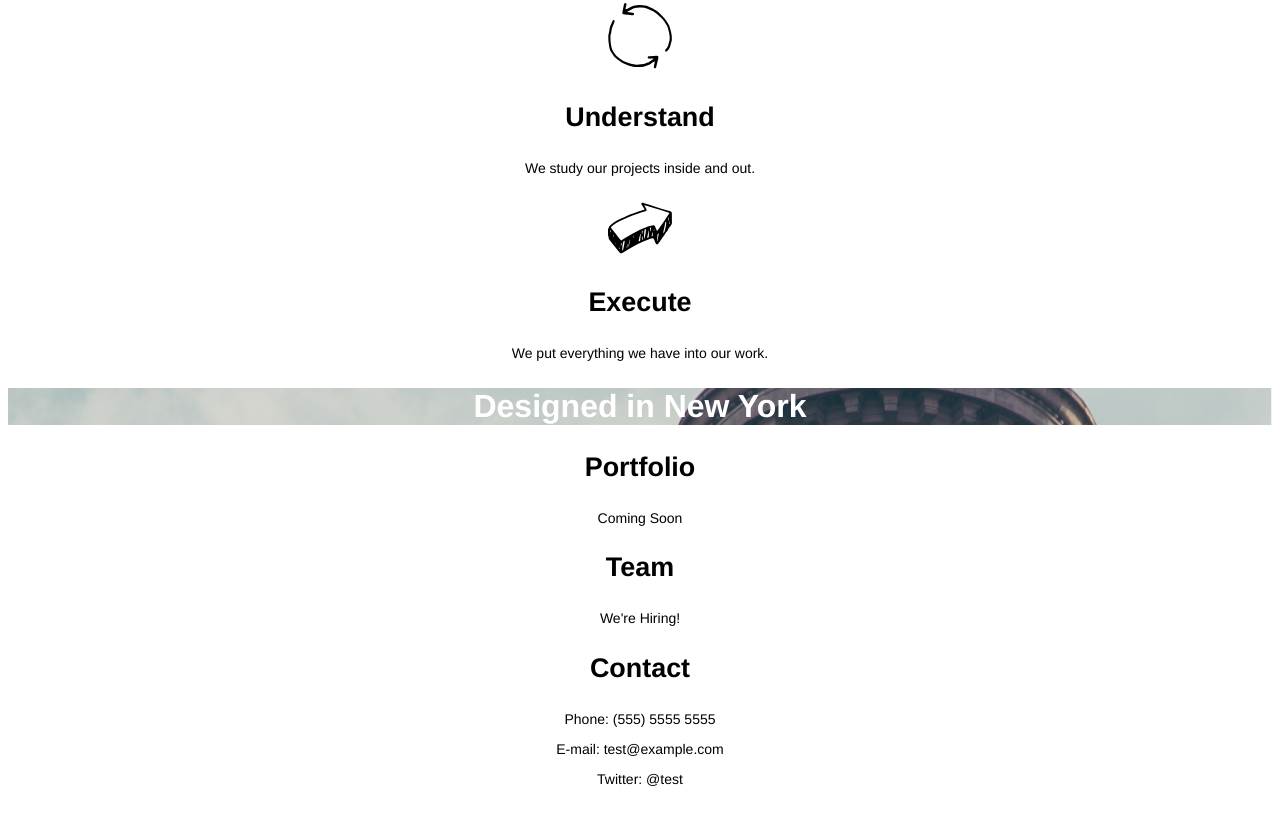
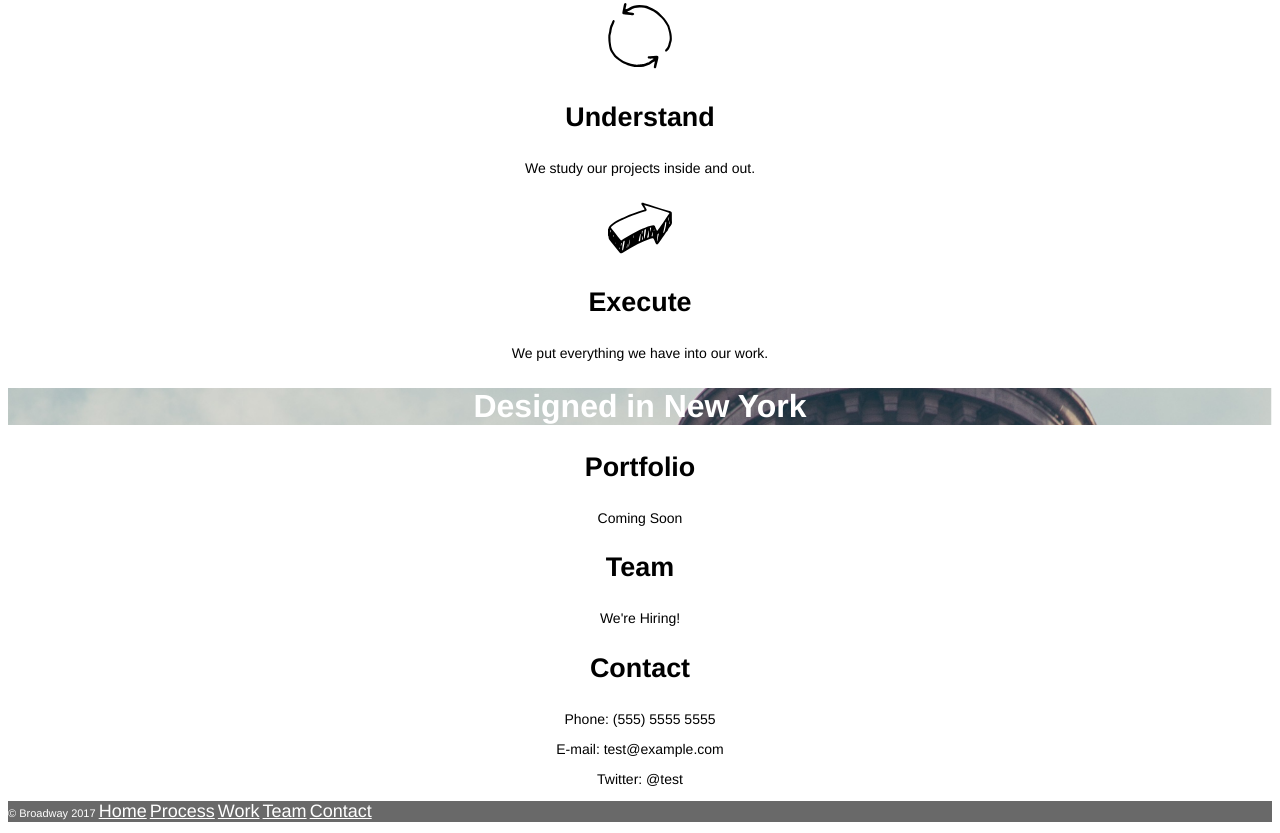
Before and after one commit to schultank/broadway_design, a plain HTML site: page index.html in a window 1280 px wide. Shown: the part 586-1419 px from the top of the page. Before the commit the page ends 1387 px from the top, so only its background shows below. Drawn offline with Linux system fonts and the light colour scheme; files whose address does not match are found by name.

Commit message:
complete

```diff
--- a/index.html
+++ b/index.html
@@ -55,12 +55,22 @@
       <h3>Team</h3>
       <p>We're Hiring!<p>
     </div>
-    <div class="supportinfo">
+    <div id="contact" class="supportinfo">
       <h3>Contact</h3>
       <p>Phone: (555) 5555 5555</p>
       <p>E-mail: test@example.com</p>
       <p>Twitter: @test</p>
     </div>
+  </div>
+
+  <div class="footer">
+    <p>© Broadway 2017
+      <a class="nav" href="#">Home</a>
+      <a class="nav" href="#process">Process</a>
+      <a class="nav" href="#work">Work</a>
+      <a class="nav" href="#team">Team</a>
+      <a class="nav" href="#contact">Contact</a>
+    </p>
 
   </div>
 
--- a/resources/css/style.css
+++ b/resources/css/style.css
@@ -12,6 +12,10 @@ h2 {
 body {
   text-align: center;
   font-family: helvetica;
+}
+
+a {
+  color: white;
 }
 
 
@@ -44,7 +48,8 @@ body {
 }
 
 .footer {
-  font-size: 11px
+  font-size: 11px;
   color: white;
   background-color: dimgray;
+  text-align: left;
 }
```
